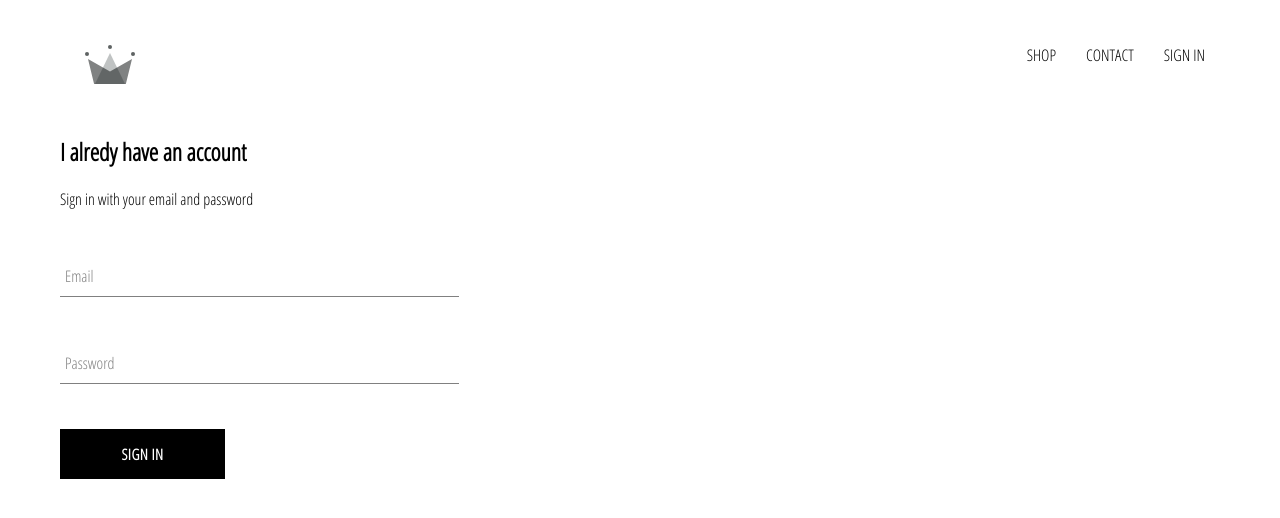
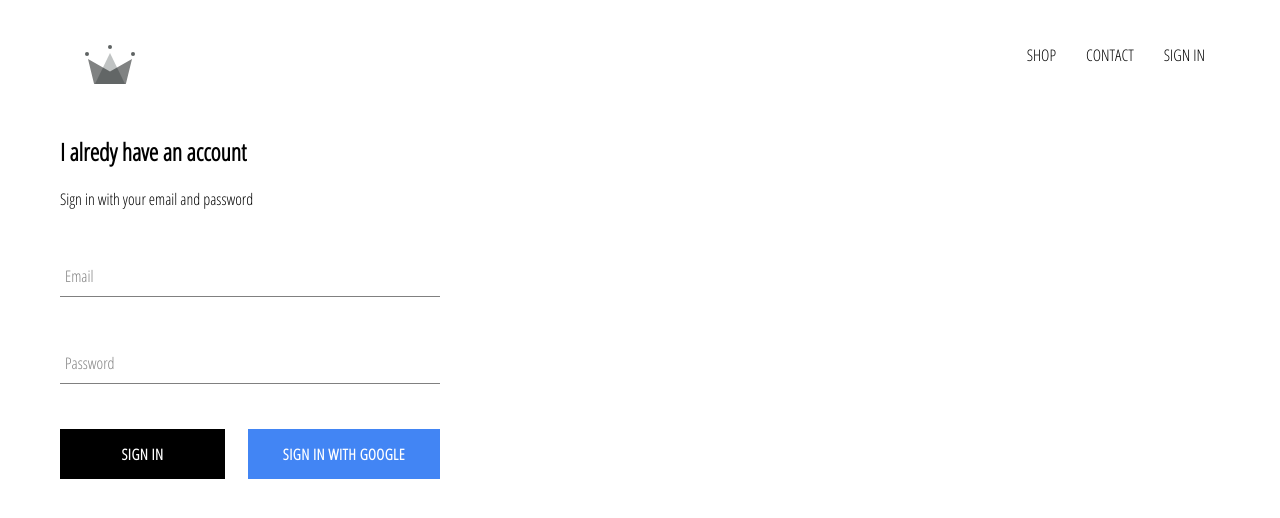
Before and after one commit to achwell/achwell-crwn-clothing, a React (Create React App) app: page /signin in a window 1280 px wide. Shown: the top 518 px of the page. Built offline with nearby package versions, Linux system fonts and the light colour scheme; no server answers.

Commit message:
Etter 94

```diff
--- a/package.json
+++ b/package.json
@@ -6,6 +6,7 @@
     "@testing-library/jest-dom": "^5.11.4",
     "@testing-library/react": "^11.1.0",
     "@testing-library/user-event": "^12.1.10",
+    "firebase": "^8.0.0",
     "node-sass": "^4.14.1",
     "react": "^17.0.1",
     "react-dom": "^17.0.1",
--- a/src/App.css
+++ b/src/App.css
@@ -9,3 +9,6 @@ a {
 .title {
     text-transform: uppercase;
 }
+* {
+    box-sizing: border-box;
+}
--- a/src/App.js
+++ b/src/App.js
@@ -7,19 +7,36 @@ import SignInAndSignUpPage from "./pages/sing-in-and-sign-up/sing-in-and-sign-up
 
 import Header from "./components/header/header.component";
 
+import {auth} from "./firebase/firebase.utils";
+
 import './App.css';
 
-function App() {
+class App extends React.Component {
+
+    state = {currentUser: null}
+
+    unsubscribeFromAuth = null;
+
+    componentDidMount() {
+        this.unsubscribeFromAuth = auth.onAuthStateChanged(user => this.setState({currentUser: user}))
+    }
+
+    componentWillUnmount() {
+        this.unsubscribeFromAuth();
+    }
+
+    render() {
         return (
             <div>
-            <Header/>
+                <Header currentUser={this.state.currentUser}/>
                 <Switch>
                     <Route exact path='/' component={HomePage}/>
                     <Route path='/shop' component={ShopPage}/>
                     <Route path='/signin' component={SignInAndSignUpPage}/>
                 </Switch>
             </div>
-  );
+        )
+    }
 }
 
 export default App;
--- a/src/components/custom-button/custom-button.component.js
+++ b/src/components/custom-button/custom-button.component.js
@@ -2,6 +2,6 @@ import React from 'react';
 
 import './custom-button.styles.scss';
 
-const CustomButton = ({children, ...otherProps}) => <button className="custom-button" {...otherProps}>{children}</button>;
+const CustomButton = ({children, isGoogleSignin, ...otherProps}) => <button className={`${isGoogleSignin ? 'google-sign-in' : ''} custom-button`} {...otherProps}>{children}</button>;
 
 export default CustomButton;
--- a/src/components/custom-button/custom-button.styles.scss
+++ b/src/components/custom-button/custom-button.styles.scss
@@ -19,4 +19,14 @@
     color: black;
     border: 1px solid black;
   }
+
+  &.google-sign-in {
+    background-color: #4285f4;
+    color: white;
+
+    &:hover {
+      background-color: #357ae8;
+      border: none;
+    }
+  }
 }
--- a/src/components/header/header.component.js
+++ b/src/components/header/header.component.js
@@ -2,10 +2,12 @@ import React from 'react';
 
 import {Link} from "react-router-dom";
 
+import {auth} from "../../firebase/firebase.utils";
+
 import './header.styles.scss';
 import {ReactComponent as Logo} from '../../assets/crown.svg';
 
-const Header = () => (
+const Header = ({currentUser}) => (
     <div className="header">
         <Link className="logo-container" to="/">
             <Logo className="logo"/>
@@ -13,7 +15,10 @@ const Header = () => (
         <div className="options">
             <Link to="/shop" className="option">SHOP</Link>
             <Link to="/shop" className="option">CONTACT</Link>
-            <Link to="/signin" className="option">SIGN IN</Link>
+            {
+                currentUser ? <div className="option" onClick={() => auth.signOut()}>SIGN OUT</div>: <Link to="/signin" className="option">SIGN IN</Link>
+            }
+
         </div>
     </div>
 )
--- a/src/components/header/header.styles.scss
+++ b/src/components/header/header.styles.scss
@@ -20,6 +20,7 @@
 
     .option {
       padding: 10px 15px;
+      cursor: pointer;
     }
   }
 }
--- a/src/components/sign-in/sign-in.component.js
+++ b/src/components/sign-in/sign-in.component.js
@@ -2,6 +2,8 @@ import React from 'react';
 
 import FromInput from "../form-input/form-input.component";
 import CustomButton from "../custom-button/custom-button.component";
+
+import {signInWithGoogle} from "../../firebase/firebase.utils";
 
 import './sign-in.styles.scss';
 
@@ -27,7 +29,10 @@ class SignIn extends React.Component {
                 <form onSubmit={this.handleSubmit}>
                     <FromInput id="email" name="email" type="email" label="Email" value={this.state.email} handleChange={this.handleChange} required />
                     <FromInput id="password" name="password" type="password" label="Password" value={this.state.password} handleChange={this.handleChange} required />
-                    <CustomButton type="submit"> Sign In </CustomButton>
+                    <div className="buttons">
+                        <CustomButton type="submit"> Sign In </CustomButton>
+                        <CustomButton isGoogleSignin onClick={signInWithGoogle}> Sign In With Google </CustomButton>
+                    </div>
                 </form>
             </div>
         );
--- a/src/components/sign-in/sign-in.styles.scss
+++ b/src/components/sign-in/sign-in.styles.scss
@@ -1,9 +1,14 @@
 .sign-in {
-  width: 30vw;
+  width: 380px;
   display: flex;
   flex-direction: column;
 
   .title {
     margin: 10px 0;
   }
+
+  .buttons {
+    display: flex;
+    justify-content: space-between;
+  }
 }
--- /dev/null
+++ b/src/firebase/firebase.utils.js
@@ -0,0 +1,24 @@
+import firebase from "firebase/app";
+import 'firebase/firestore';
+import 'firebase/auth';
+
+const config = {
+    apiKey: "AIzaSyCdoQvuNhIqvbRRh-iaSPSGD1o1cdaEiZ4",
+    authDomain: "crwn-db-b6de5.firebaseapp.com",
+    databaseURL: "https://crwn-db-b6de5.firebaseio.com",
+    projectId: "crwn-db-b6de5",
+    storageBucket: "crwn-db-b6de5.appspot.com",
+    messagingSenderId: "1018085121895",
+    appId: "1:1018085121895:web:ce9fb92dd266cc57e4d9c2"
+};
+
+firebase.initializeApp(config);
+
+export const auth = firebase.auth();
+export const firestore = firebase.firestore();
+
+const provider = new firebase.auth.GoogleAuthProvider();
+provider.setCustomParameters({prompt: 'select_account'});
+export const signInWithGoogle = () => auth.signInWithPopup(provider);
+
+export default firebase;
```
Also changed, not shown: 1 other file (tests, documents, lock files or other folders). Lines whose indentation alone changed are shown as unchanged.
